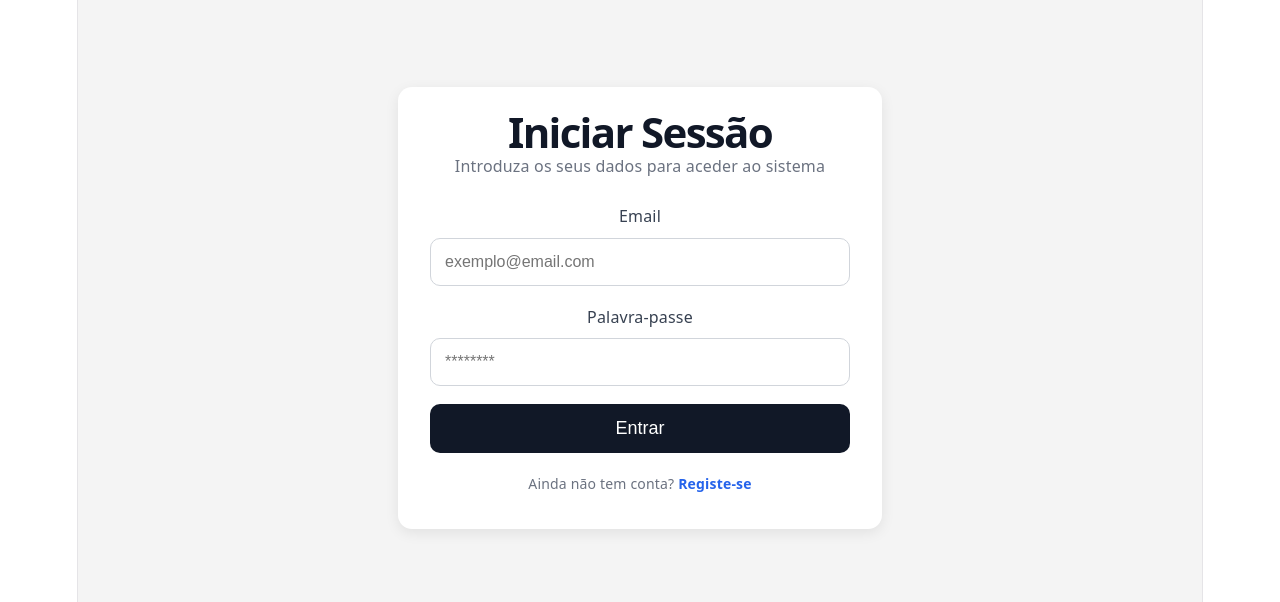
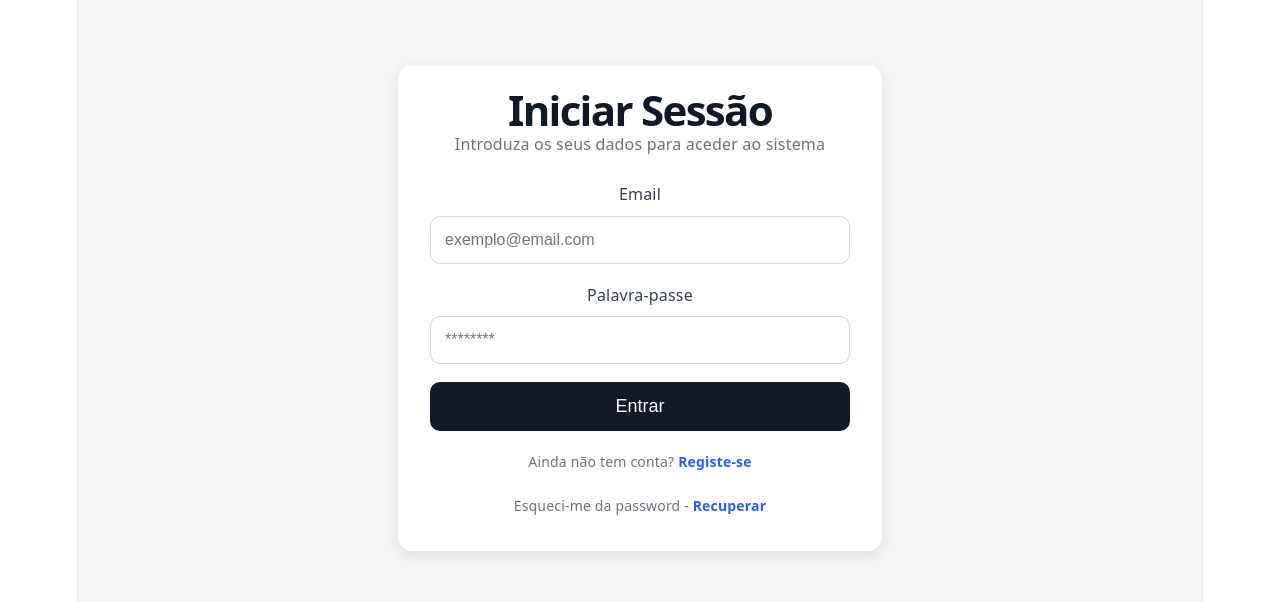
Before and after one commit to iptomar/2026-Team-C-Frontend, a React (Vite) app: page /login in a window 1280 px wide. Shown: the part 112-714 px from the top of the page. Built offline with nearby package versions, Linux system fonts and the light colour scheme.

Commit message:
28# Botao de Password
Este commit adicionou o botao de password e criou a pagina que sera usada para criar a password

```diff
--- a/src/App.jsx
+++ b/src/App.jsx
@@ -15,6 +15,7 @@ function App() {
       <Route path="/" element={<HomePage />} />
       <Route path="/login" element={<LoginPage />} />
       <Route path="/registo" element={<RegisterPage />} />
+      <Route path="/passwd" element={<HomePage />} />
 
       <Route
         path="/dashboard"
--- a/src/pages/LoginPage.jsx
+++ b/src/pages/LoginPage.jsx
@@ -116,6 +116,12 @@ export default function LoginPage() {
             Registe-se
           </Link>
         </p>
+        <p className="login-register-text">
+          Esqueci-me da password - {" "}
+          <Link to="/passwd" className="login-register-link">
+            Recuperar
+          </Link>
+        </p>
       </div>
     </div>
   );
--- /dev/null
+++ b/src/pages/PasswordPage.jsx
@@ -0,0 +1 @@
+import { Link, useNavigate } from "react-router-dom";
```
